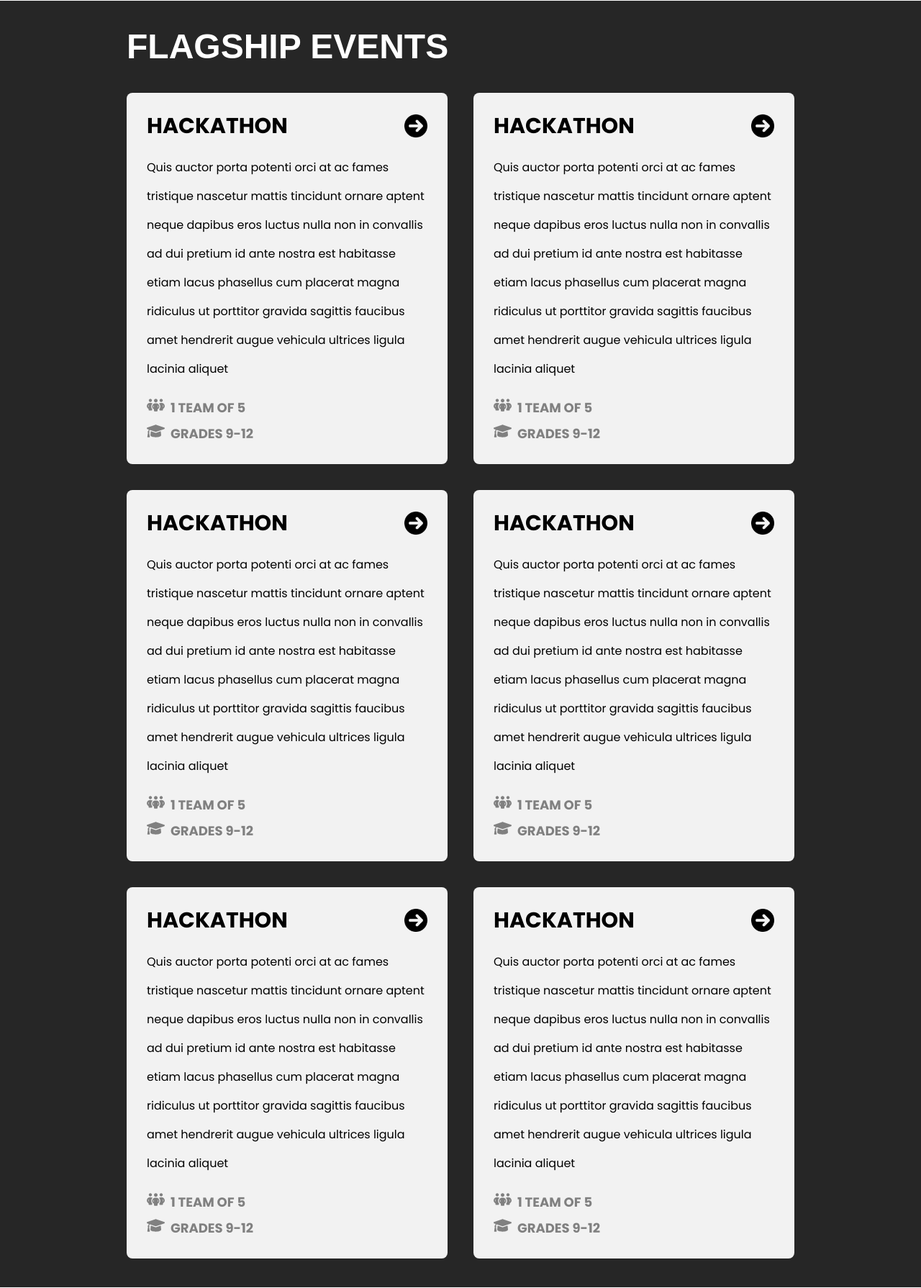
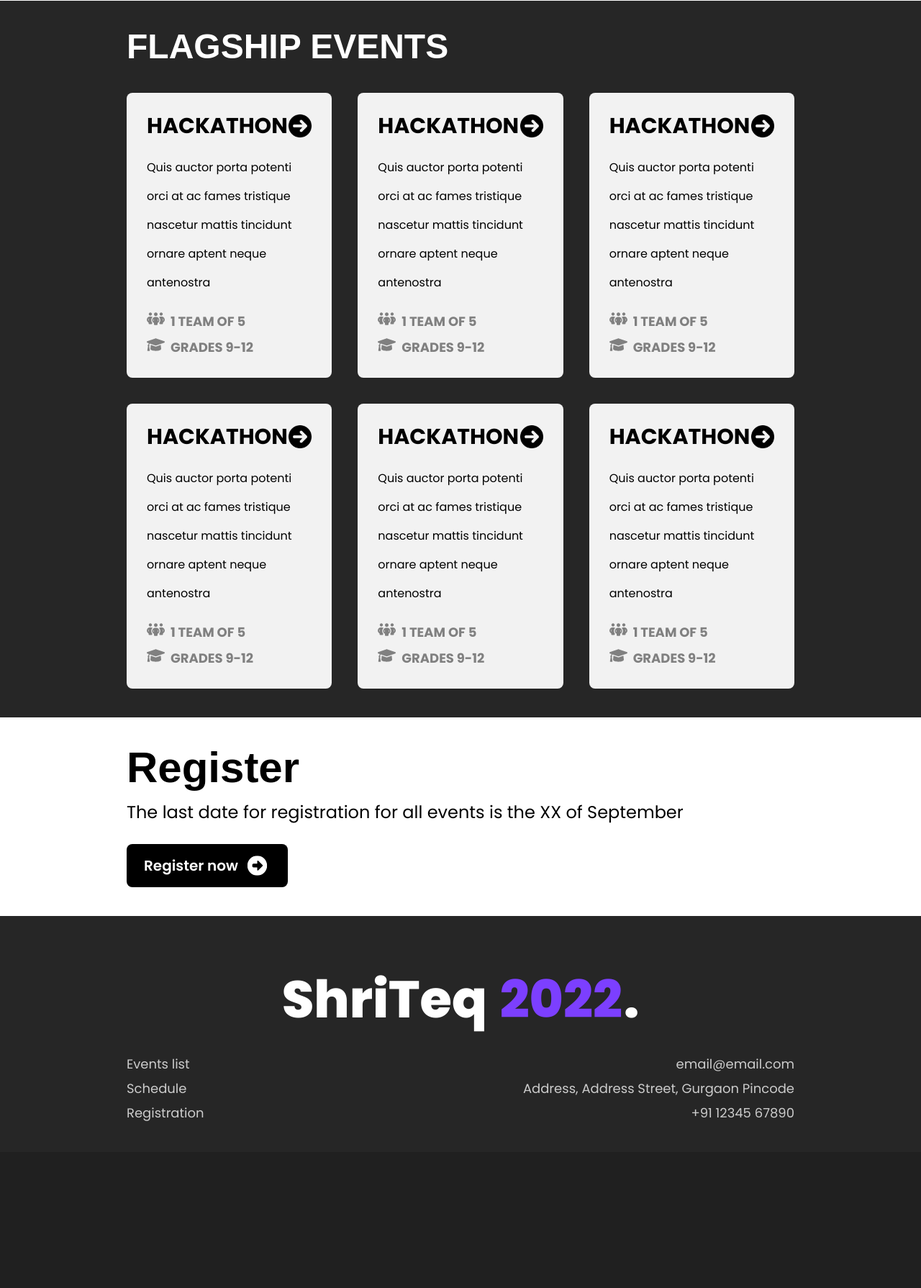
Before and after one commit to tsrsmict/shriteq, a Django app: page / in a window 1280 px wide. Shown: the part 1733-3523 px from the top of the page at 72% size. After the commit the page ends 3291 px from the top, so only its background shows below. Run offline with Django 4.2, Linux system fonts and the light colour scheme; style sheets or scripts are compiled from the project's sources; some libraries are stand-ins or nearby versions.

Commit message:
reduce text density in placeholder

```diff
--- a/events/templates/index.html
+++ b/events/templates/index.html
@@ -44,7 +44,7 @@
 
 <section class="px-5 py-10 mx-auto md:px-20 lg:px-44 bg-offblack">
     <h2 class="mb-10 text-white uppercase">Flagship Events</h2>
-    <div class="grid lg:grid-cols-2 gap-9">
+    <div class="grid md:grid-cols-2 xl:grid-cols-3 gap-9">
         {% for i in '012345'|make_list %}
 
         <div class="flex flex-col rounded-lg p-7 bg-offwhite">
@@ -55,12 +55,7 @@
                 </a>
             </div>
             <p class="mb-5 leading-10 font-body"> Quis auctor porta potenti orci at ac fames tristique nascetur
-                mattis
-                tincidunt ornare aptent neque dapibus eros luctus nulla non in convallis ad dui pretium id ante
-                nostra
-                est habitasse etiam lacus phasellus cum placerat magna ridiculus ut porttitor gravida sagittis
-                faucibus
-                amet hendrerit augue vehicula ultrices ligula lacinia aliquet </p>
+                mattis                 tincidunt ornare aptent neque antenostra </p>
             <div class="flex flex-col">
                 <div class="flex flex-row mb-2">
                     <!-- people-group-solid.svg -->
```
